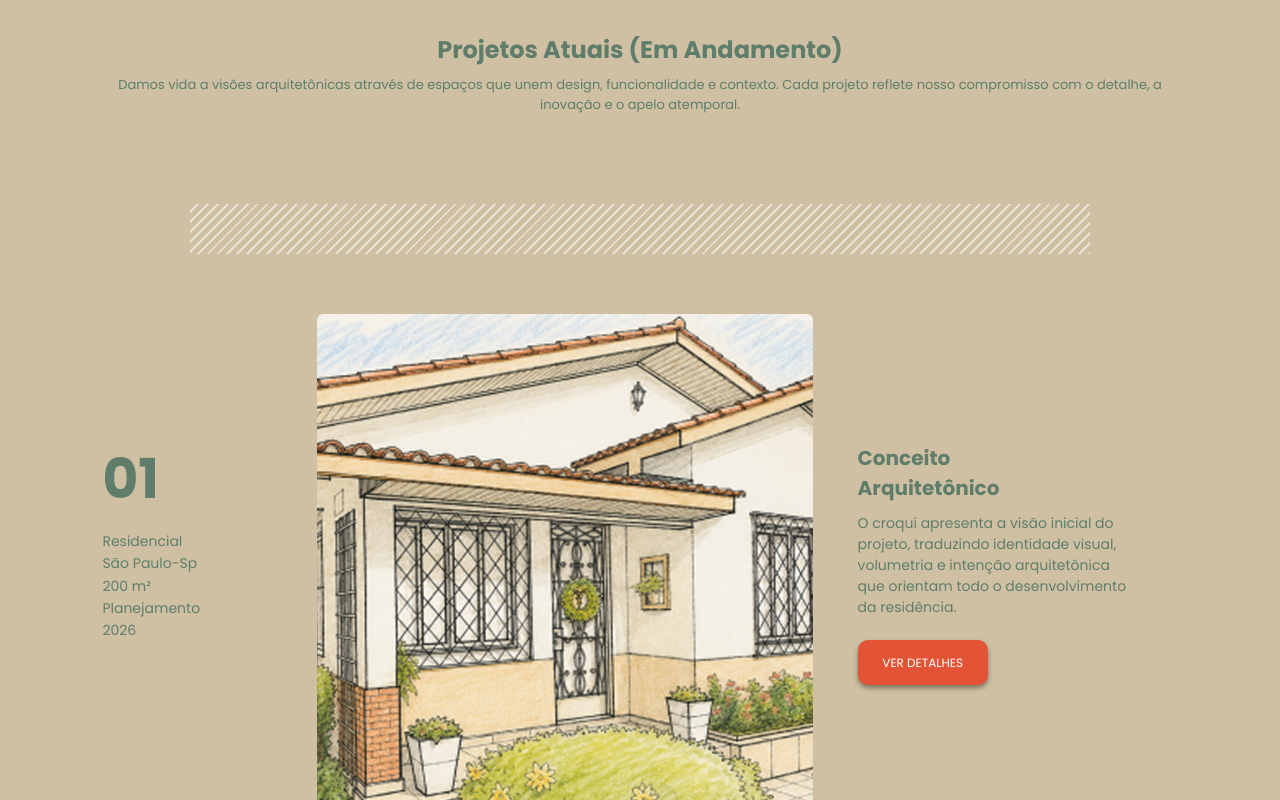
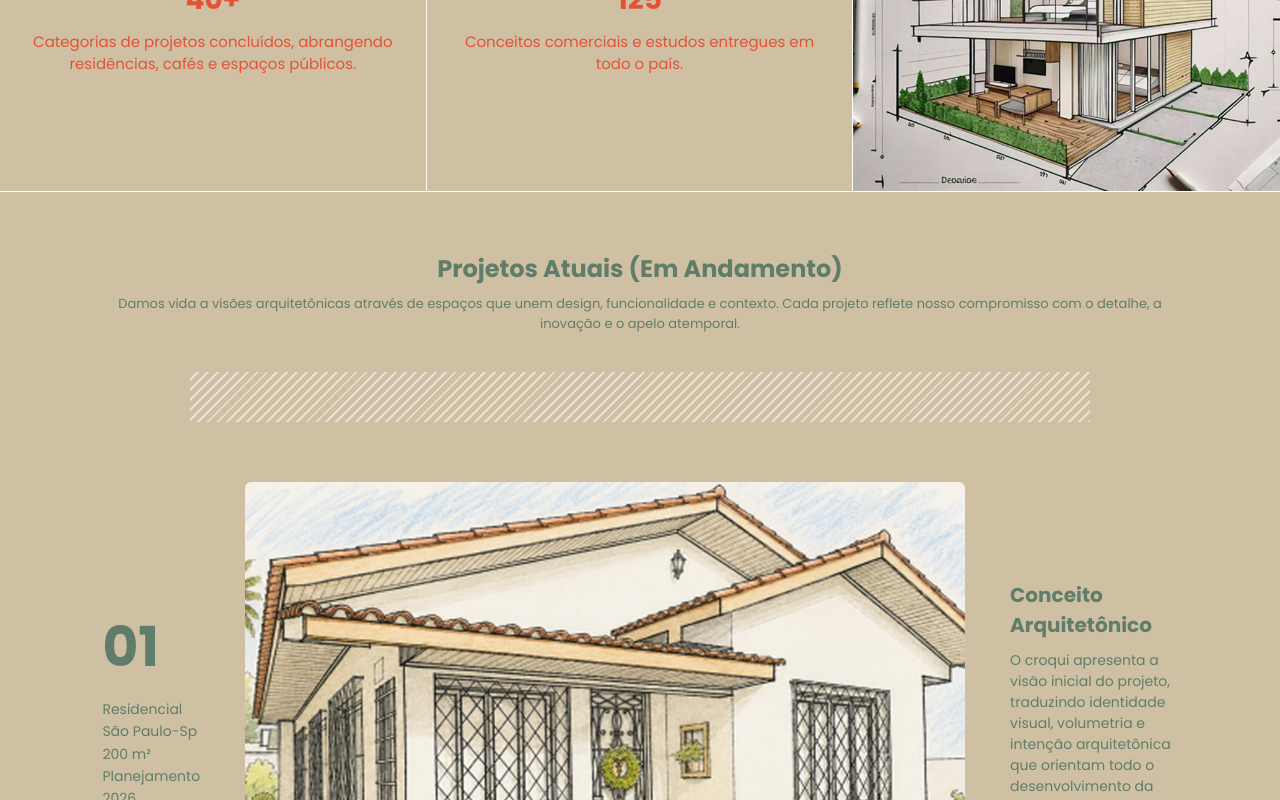
Before and after one commit to KROOQOFC/Front-End-KROOQ, a React (Vite) app in the folder krooq/: page / in a window 1280 px wide. Shown: the part 1920-2720 px from the top of the page. Built offline with nearby package versions, Linux system fonts and the light colour scheme.

Commit message:
Ajustes página home

```diff
--- a/krooq/src/pages/HomeFront/HomeFront.css
+++ b/krooq/src/pages/HomeFront/HomeFront.css
@@ -92,7 +92,7 @@
 
 /* bloco */
 .box {
-  min-height: 230px;
+  min-height: 330px;
   padding: 20px;
   display: flex;
   flex-direction: column;
@@ -157,35 +157,23 @@
   position: relative;
 }
 
-/* linha vertical */
-.linha-projetos {
-  width: 1px;
-  height: 200px;
-  background: #fff;
-  position: absolute;
-  left: 298px;
-  top: -140px;
-  /* ajusta posição */
-
-}
-
 /* linha horizontal de cima */
 .header-projetos::before {
   content: "";
   position: absolute;
   top: -141px;
-  left: 298px !important;
-  width: 902px;
+  left: -150px !important;
+  width: 128.6%;
   height: 1px;
   background: #fff
 }
 
 /* texto */
 .texto-projetos {
-  min-width: 680px;
-  justify-self: left;
-  transform: translateX(60%);
-  margin-top: -100px;
+  text-align: center;
+position: absolute;
+justify-content: center;
+  margin-top: -30px;
   margin-bottom: 50px;
 
 }
@@ -217,7 +205,7 @@
   max-width: 1050px;
   margin: 0 auto 45px;
   display: grid;
-  grid-template-columns: 120px 1fr 230px;
+  grid-template-columns: 120px 1fr 140px;
   gap: 30px;
   align-items: center;
   border-bottom: none;
@@ -469,9 +457,7 @@
   }
 
 
-  .linha-projetos {
-    display: none;
-  }
+
 
   .header-projetos::before {
     display: none;
@@ -480,8 +466,14 @@
   .texto-projetos {
     min-width: 100px;
     transform: none;
-    margin-top: 0;
+    position: absolute;
+    top: -50px;
+
     justify-self: center;
+  }
+  .linha-decorativa{
+    margin-top: 150px;
+
   }
 
   .texto-projetos h2,
@@ -622,9 +614,6 @@
 
   }
 
-  .linha-projetos {
-    display: none;
-  }
 
   .header-projetos {
     grid-template-columns: 1fr;
@@ -751,10 +740,13 @@
     max-width: 1300px;
     grid-template-columns: 170px 1fr 320px;
     gap: 45px;
+   display: flex;
   }
 
   .projeto-item img {
     height: 500px;
+    width: 720px;
+
   }
 
   .descricao-projeto p {
@@ -782,10 +774,6 @@
     grid-template-columns: 1fr;
   }
 
-  .linha-projetos {
-    display: none;
-  }
-
   .texto-projetos {
     transform: none;
   }
@@ -802,8 +790,8 @@
   .header-projetos::before {
     content: "";
     position: absolute;
-    left: 305px !important;
-    width: 855px;
+    left: 305px;
+    width: 125.2%;
   }
 
 
--- a/krooq/src/pages/HomeFront/HomeFront.jsx
+++ b/krooq/src/pages/HomeFront/HomeFront.jsx
@@ -109,7 +109,7 @@
 </section>
 <section className="projetos-section">
   <div className="header-projetos">
-    <div className="linha-projetos"></div>
+    {/* <div className="linha-projetos"></div> */}
 
     <div className="texto-projetos">
       <h2>Projetos Atuais (Em Andamento)</h2>
```
